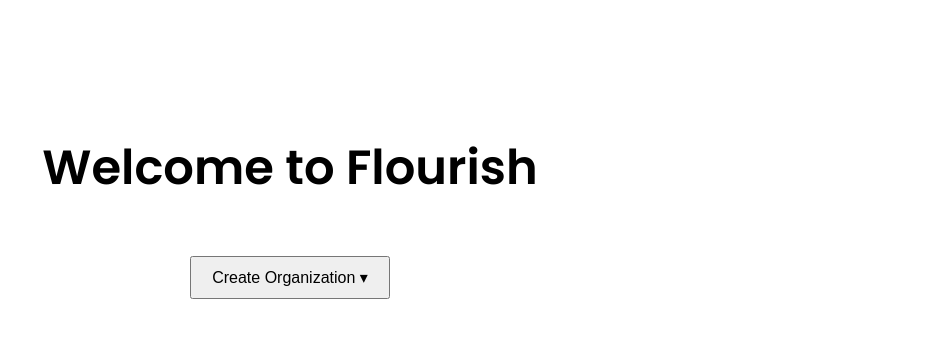
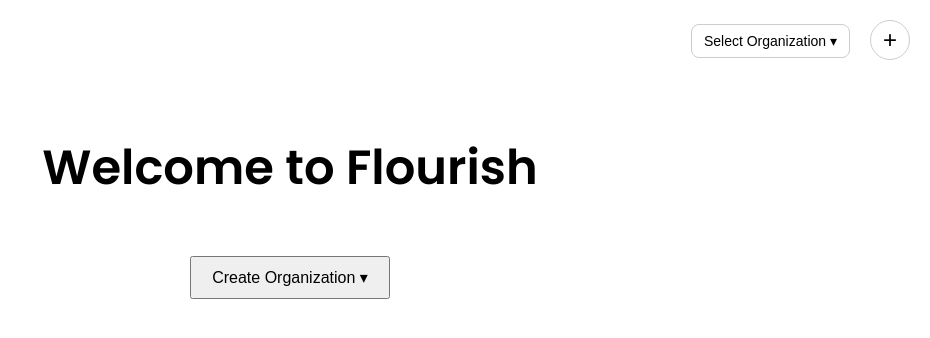
Before and after one commit to swalsh06/Flourish, a React (Create React App) app in the folder frontend/: page /home in a window 1280 px wide. Shown: the top 338 px of the page, without its empty margins (350-1280 px from the left). Built offline with nearby package versions, Linux system fonts and the light colour scheme.

Commit message:
Added join button and organization dropdown

```diff
--- a/frontend/src/Home.js
+++ b/frontend/src/Home.js
@@ -1,6 +1,12 @@
 import { useState } from "react";
 
 function Home() {
+    const [joinOpen, setJoinOpen] = useState(false);
+    const [joinCode, setJoinCode] = useState("");
+    const [joinName, setJoinName] = useState("");
+
+    const [orgSelectOpen, setOrgSelectOpen] = useState(false);
+
     const [open, setOpen] = useState(false);
     const [orgName, setOrgName] = useState("");
     const [createdOrg, setCreatedOrg] = useState(null);
@@ -8,6 +14,15 @@
     const generateCode = () => {
         return Math.random().toString(36).substring(2, 8).toUpperCase();
     };
+
+    const handleJoin = () => {
+        if (!joinCode || !joinName) return;
+        // Verify code here (not implemented)
+        setJoinCode("");
+        setJoinName("");
+        setJoinOpen(false);
+
+    }
 
     const handleCreate = () => {
         if (!orgName) return;
@@ -31,6 +46,105 @@
             paddingTop: "100px",
             fontSize: "24px"
         }}>
+            {/* Join button */}
+            <div style={{ position: "fixed", top: "20px", right: "20px" }}>
+                <button
+                    onClick={() => setJoinOpen(!joinOpen)}
+                    style={{
+                        width: "40px",
+                        height: "40px",
+                        borderRadius: "50%",
+                        fontSize: "24px",
+                        cursor: "pointer",
+                        border: "1px solid #ccc",
+                        background: "white",
+                        lineHeight: 1
+                    }}
+                >
+                    +
+                </button>
+
+            {/* Join popup */}
+            {joinOpen && (
+                <div style={{
+                    position: "absolute",
+                    top: "50px",
+                    right: "0",
+                    background: "#f5f5f5",
+                    border: "1px solid #ccc",
+                    borderRadius: "8px",
+                    padding: "15px",
+                    width: "250px",
+                    boxShadow: "0 4px 10px rgba(0,0,0,0.1)",
+                    display: "flex",
+                    flexDirection: "column",
+                    gap: "10px",
+                    zIndex: 10
+                }}>
+                    <input
+                        type="text"
+                        placeholder="Your name"
+                        value={joinName}
+                        onChange={(e) => setJoinName(e.target.value)}
+                        style={{
+                            padding: "8px",
+                            fontSize: "14px"
+                        }}
+                    />
+                    <input
+                        type="text"
+                        placeholder="Organization code"
+                        value={joinCode}
+                        onChange={(e) => setJoinCode(e.target.value)}
+                        style={{
+                            padding: "8px",
+                            fontSize: "14px"
+                        }}
+                    />
+                    <button onClick={handleJoin}>
+                        Join
+                    </button>
+                </div>
+            )}
+            </div>
+
+            {/*Org select dropdown*/}
+            <div style={{ position: "fixed", top: "24px", right: "80px", display: "flex", gap: "8px", alignItems: "center" }}>
+                <button
+                    onClick={() => setOrgSelectOpen(!orgSelectOpen)}
+                    style={{
+                        padding: "8px 12px",
+                        fontSize: "14px",
+                        cursor: "pointer",
+                        border: "1px solid #ccc",
+                        borderRadius: "8px",
+                        background: "white"
+                    }}
+                >
+                    Select Organization ▾
+                </button>
+
+                {orgSelectOpen && (
+                    <div style={{
+                        position: "absolute",
+                        top: "45px",
+                        left: "0",
+                        background: "#f5f5f5",
+                        border: "1px solid #ccc",
+                        borderRadius: "8px",
+                        padding: "10px",
+                        width: "200px",
+                        boxShadow: "0 4px 10px rgba(0,0,0,0.1)",
+                        display: "flex",
+                        flexDirection: "column",
+                        gap: "10px",
+                        zIndex: 10
+                    }}>
+                        <p style={{fontSize: "14px", color: "888", margin: 0}}>No organizations found.</p>
+
+                    </div>
+                )}
+            </div>
 
             <h1>Welcome to Flourish</h1>
 
```
